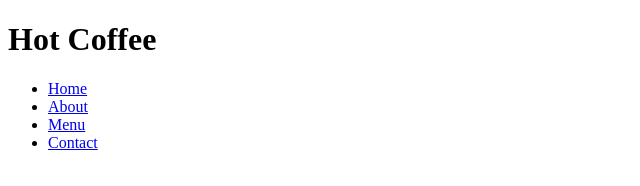
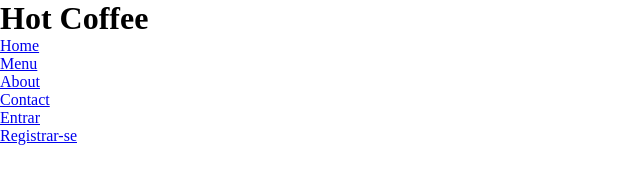
Before and after one commit to xIgorBernardox/bean-scene, a plain HTML site: page index.html in a window 1280 px wide. Shown: the whole page, without its empty margins (0-640 px from the left). Drawn offline with Linux system fonts and the light colour scheme; a web font is replaced by a local one.

Commit message:
Criação das variáveis de CSS, nomeação das classes do NAV no HTML

```diff
--- a/index.html
+++ b/index.html
@@ -11,19 +11,23 @@
   <link href="https://fonts.googleapis.com/css2?family=Clicker+Script&family=Playfair+Display:ital,wght@0,400..900;1,400..900&display=swap" rel="stylesheet">
 
   <!-- CSS -->
+   <link rel="stylesheet" href="styles/styles.css">
+   <link rel="stylesheet" href="styles/header.css">
 </head>
 <body>
   <header>
     <h1 class="logo">
-      <span class="logo-text">Hot</span>
-      <span class="logo-text logo-text-bold">Coffee</span>
+      <span class="logo__text">Hot</span>
+      <span class="logo__text logo_text--bold">Coffee</span>
     </h1>
-    <nav>
-      <ul>
-        <li><a href="#">Home</a></li>
-        <li><a href="#">About</a></li>
-        <li><a href="#">Menu</a></li>
-        <li><a href="#">Contact</a></li>
+    <nav class="main-navigation">
+      <ul class="main-navigation__list">
+        <li class="main-navigation__item"><a href="#">Home</a></li>
+        <li class="main-navigation__item"><a href="#">Menu</a></li>
+        <li class="main-navigation__item"><a href="#">About</a></li>
+        <li class="main-navigation__item"><a href="#">Contact</a></li>
+        <li class="main-navigation__item"><a href="#">Entrar</a></li>
+        <li class="main-navigation__item"><a href="#">Registrar-se</a></li>
       </ul>
     </nav>
   </header>
--- /dev/null
+++ b/styles/styles.css
@@ -0,0 +1,24 @@
+* {
+  margin: 0;
+  padding: 0;
+  box-sizing: border-box;
+}
+
+:root {
+  /* Fonts */
+  --title-font: Clicker Script, Sans-serif, Arial, Helvetica;
+  --default-font: Playfair Display, Sans-serif, Arial, Helvetica;
+
+  /* Clors */
+  --bg-default-color: #FFFEFC;
+
+  --txt-default-color: #fff;
+  --txt-primary-color: #603809;
+  --txt-secondary-color: #707070;
+
+  --btn-color: #F9C06A;
+  --btn-txt-color: #1E1E1E;
+
+  --card-primary-color: #F9C06A; /*Essa cor tem 42% de opacity */
+  --card-secondary-color: #FFEED8;
+}
```
Also changed, not shown: styles/header.css (added).
